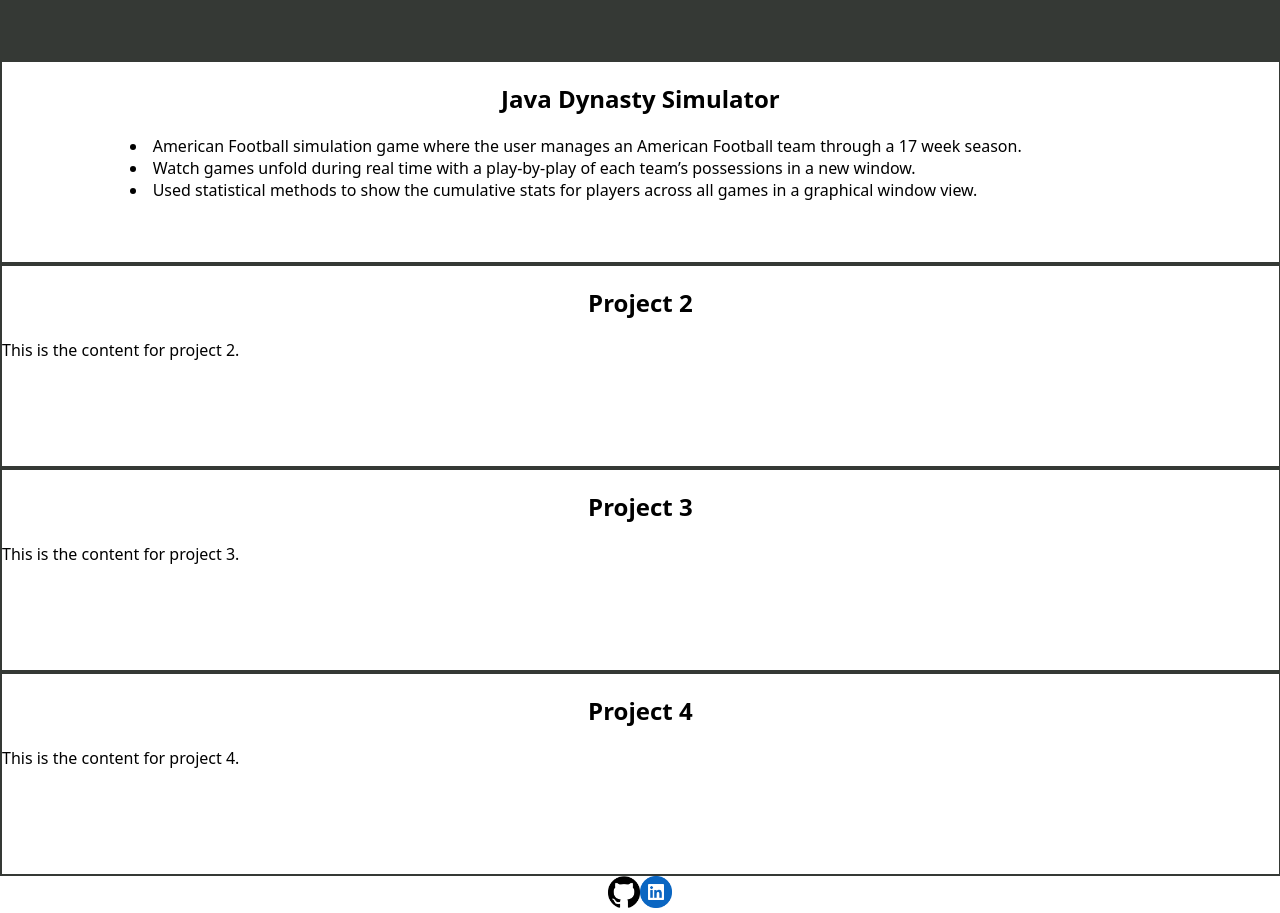
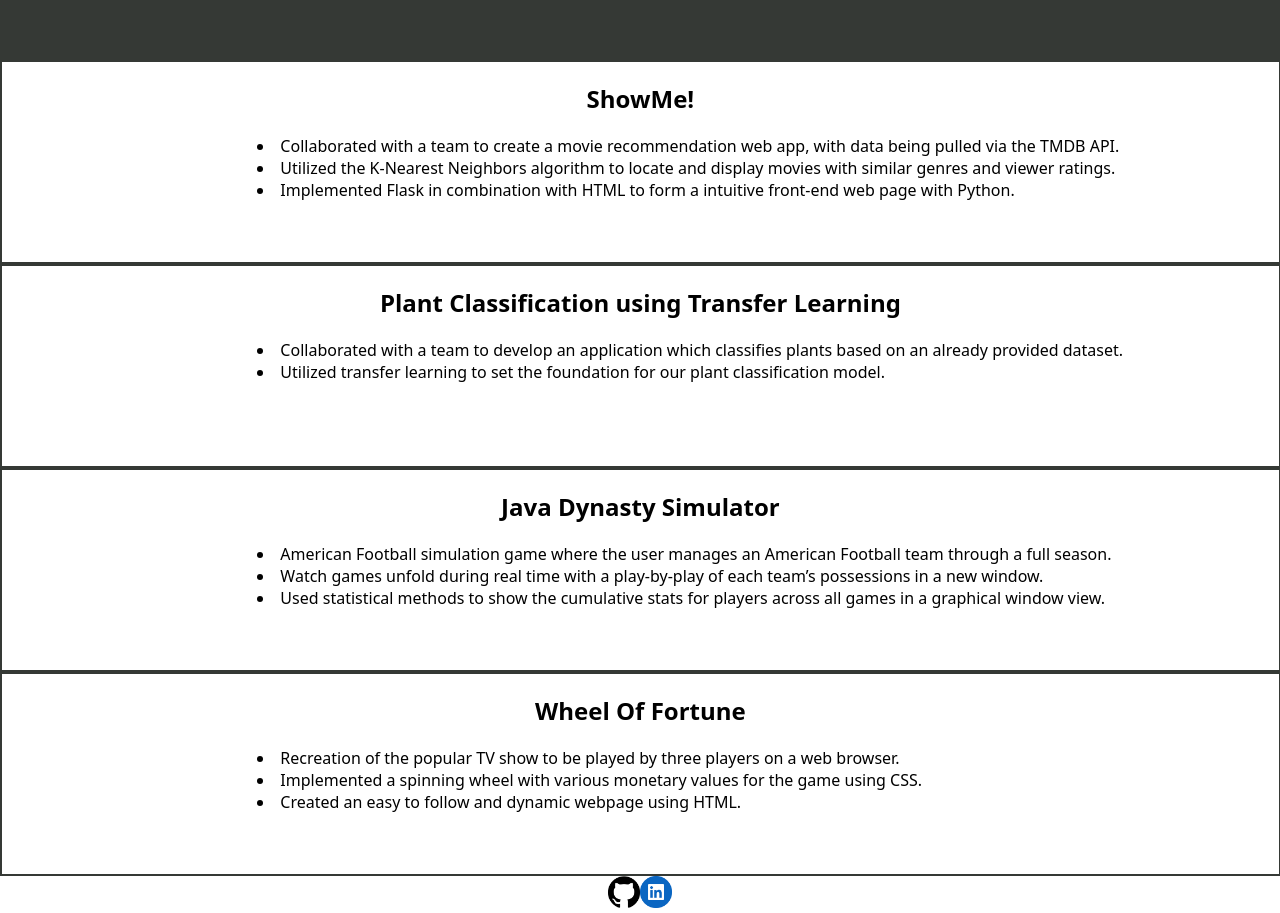
Before and after one commit to DevLangaliya/portfolio-dev, a React (Create React App) app: page / in a window 1280 px wide. Shown: the part 1540-2453 px from the top of the page. Built offline with nearby package versions, Linux system fonts and the light colour scheme.

Commit message:
updated projectes, added logo, fixed small errors

```diff
--- a/src/Projects.css
+++ b/src/Projects.css
@@ -3,6 +3,6 @@ h2 {
 }
 
 li {
-    padding-left: 10%;
+    padding-left: 20%;
     text-wrap: wrap;
 }
--- a/src/Projects.js
+++ b/src/Projects.js
@@ -7,8 +7,25 @@ export default function Projects() {
         <div className="App-projects-container">
             <Fade right>
                 <div className="App-project">
+                    <h2>ShowMe!</h2>
+                    <li>Collaborated with a team to create a movie recommendation web app, with data being pulled via the TMDB API.</li>
+                    <li>Utilized the K-Nearest Neighbors algorithm to locate and display movies with similar genres and viewer ratings.</li>
+                    <li>Implemented Flask in combination with HTML to form a intuitive front-end web page with Python.</li>
+                </div>
+            </Fade>
+
+            <Fade left>
+                <div className="App-project">
+                    <h2>Plant Classification using Transfer Learning</h2>
+                    <li>Collaborated with a team to develop an application which classifies plants based on an already provided dataset.</li>
+                    <li>Utilized transfer learning to set the foundation for our plant classification model.</li>
+                </div>
+            </Fade>
+
+            <Fade right>
+                <div className="App-project">
                     <h2>Java Dynasty Simulator</h2>
-                    <li>American Football simulation game where the user manages an American Football team through a 17 week season.</li>
+                    <li>American Football simulation game where the user manages an American Football team through a full season.</li>
                     <li>Watch games unfold during real time with a play-by-play of each team’s possessions in a new window.</li>
                     <li>Used statistical methods to show the cumulative stats for players across all games in a graphical window view.</li>
                 </div>
@@ -16,22 +33,10 @@ export default function Projects() {
 
             <Fade left>
                 <div className="App-project">
-                    <h2>Project 2</h2>
-                    <p>This is the content for project 2.</p>
-                </div>
-            </Fade>
-
-            <Fade right>
-                <div className="App-project">
-                    <h2>Project 3</h2>
-                    <p>This is the content for project 3.</p>
-                </div>
-            </Fade>
-
-            <Fade left>
-                <div className="App-project">
-                    <h2>Project 4</h2>
-                    <p>This is the content for project 4.</p>
+                    <h2>Wheel Of Fortune</h2>
+                    <li>Recreation of the popular TV show to be played by three players on a web browser.</li>
+                    <li>Implemented a spinning wheel with various monetary values for the game using CSS.</li>
+                    <li>Created an easy to follow and dynamic webpage using HTML.</li>
                 </div>
             </Fade>
         </div>
```
